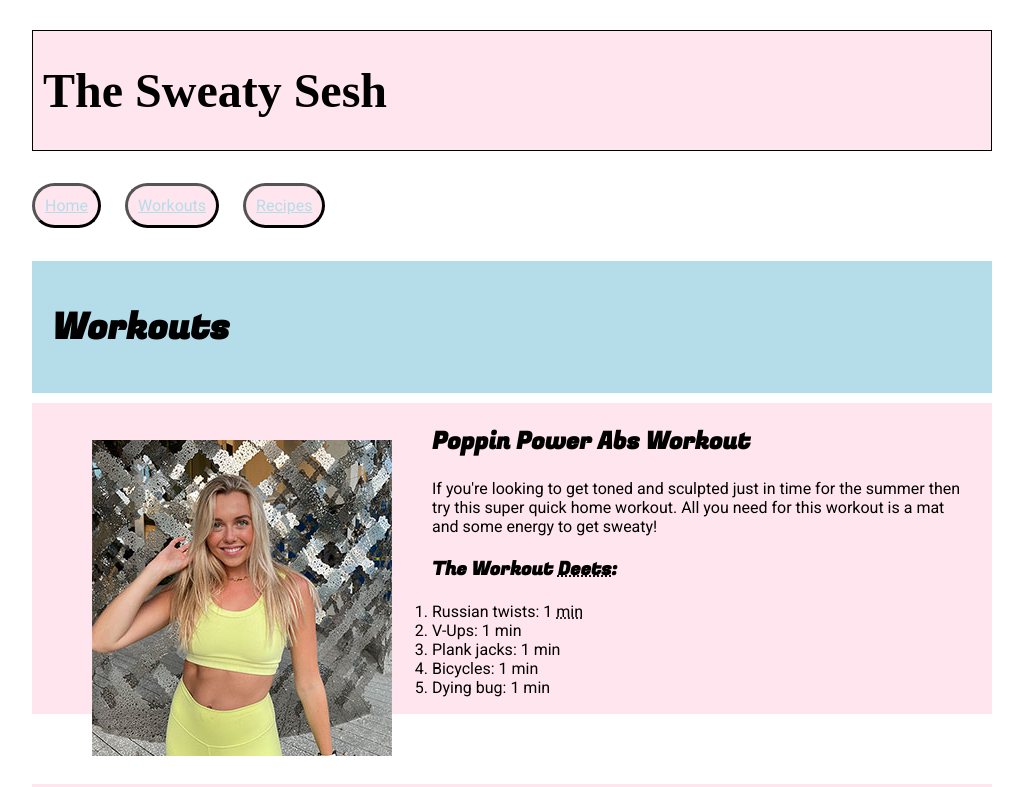
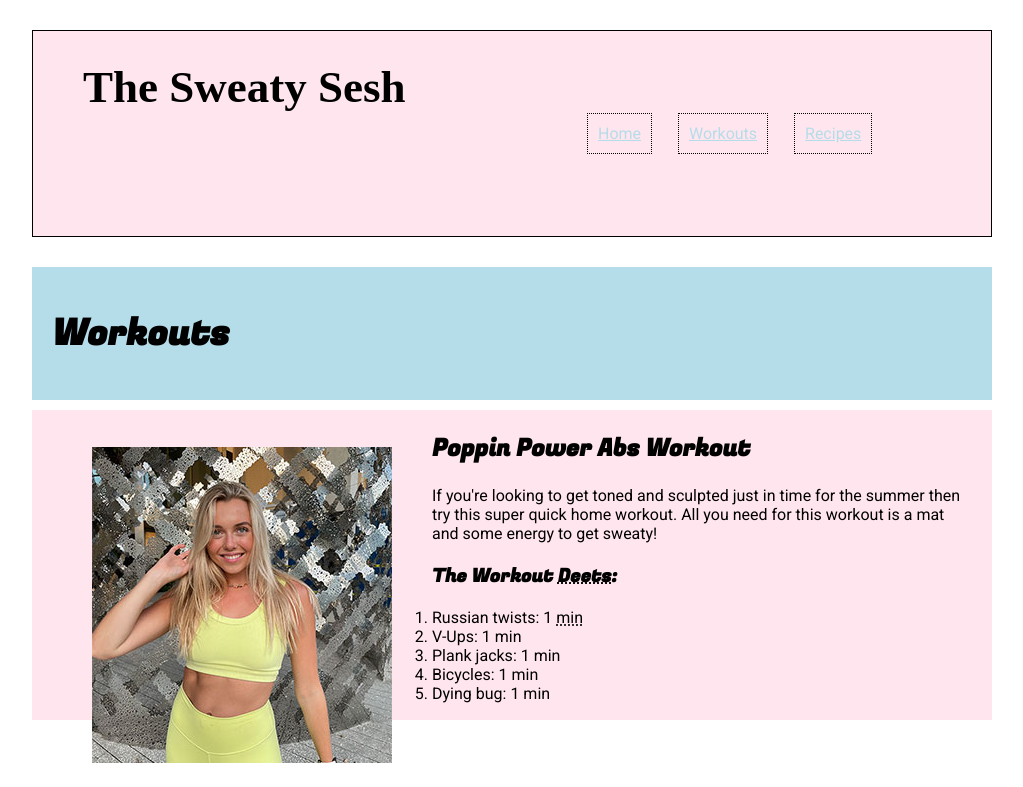
Before and after one commit to calliejardine/calliejardine.github.io, a plain HTML site: page workouts.html in a window 1280 px wide. Shown: the top 787 px of the page, without its empty margins (128-1151 px from the left). Drawn offline with Linux system fonts and the light colour scheme; a web font is replaced by a local one.

Commit message:
updated
updated

```diff
--- a/css/style.css
+++ b/css/style.css
@@ -2,25 +2,17 @@
 
 body {
   font-family: "Roboto", "Times New Roman", sans-serif;
+  color: #000;
   font-weight: 400;
+}
+
+#wrapper {
   max-width: 960px;
   margin: 0 auto;
 }
 
-header {
-  background-color: #FFE6EE;
-  font-size: 24px;
-  margin: 30px auto;
-  padding-top: 0;
-  padding-right: 0;
-  padding-bottom: 0;
-  padding-left: 10px;
-  border-width: 1px;
-  border-style: solid;
-  border-color: #000;
-}
-
 h1 { font-family: "Oi", "Times New Roman", cursive;
+font-size: 45px;
 }
 
 h2,
@@ -43,9 +35,28 @@ a:hover {
   color: #E9D3FF;
 }
 
+a:active {
+  color:#8cd3ff;
+}
+
+header {
+  display: grid;
+  grid-template-columns: 1fr 1fr;
+  background-color: #FFE6EE;
+  font-size: 24px;
+  margin: 30px auto;
+  padding-top: 0;
+  padding-right: 0;
+  padding-bottom: 0;
+  padding-left: 50px;
+  border-width: 1px;
+  border-style: solid;
+  border-color: #000;
+}
+
 nav ul {
   font-style: normal;
-  padding-left: 0;
+  padding: 50px;
   margin-top: 32.1667px;
   margin-right: 0;
   margin-bottom: 32.1667px;
@@ -59,10 +70,9 @@ nav li {
   margin-right: 20px;
   font-size: 16px;
   background-color: #FFE6EE;
-  border-style: outset;
-  border-width: medium;
+  border-style: dotted;
+  border-width: thin;
   border-color: #000000;
-  border-radius: 50px;
 }
 
 #hi {
@@ -113,7 +123,7 @@ nav li {
   margin-top: 10px;
 }
 
-#chococupcakes figure{
+#chococupcakes figure {
   display: grid;
   float: right;
 }
--- a/workouts.html
+++ b/workouts.html
@@ -7,11 +7,9 @@
   </head>
 
   <body>
+    <div id="wrapper">
       <header>
         <h1>The Sweaty Sesh</h1>
-    </header>
-
-    <main>
         <nav>
           <ul>
             <li><a href="index.html">Home</a></li>
@@ -19,6 +17,9 @@
             <li><a href="recipes.html">Recipes</a></li>
           </ul>
         </nav>
+      </header>
+
+      <main>
         <section id="workouttitle">
           <h2>Workouts</h2>
         </section>
@@ -53,7 +54,6 @@
           </ol>
         </section>
       </main>
-    <footer>
-    </footer>
+    </div>
   </body>
 </html>
```
Also changed, not shown: recipes.html (+3 -4 lines). Lines whose indentation alone changed are shown as unchanged.
